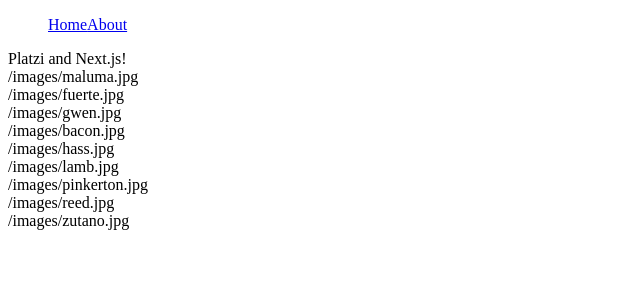
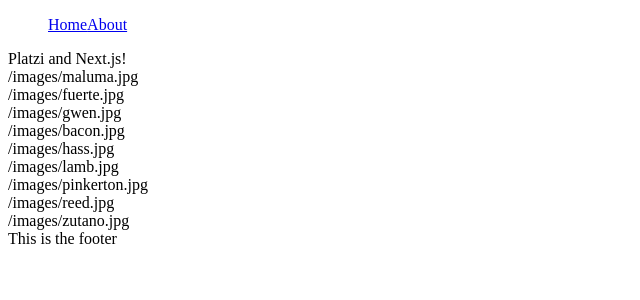
Before and after one commit to jorgearojas25/NextAvocado, a Next.js app: page / in a window 1280 px wide. Shown: the top 300 px of the page, without its empty margins (0-640 px from the left). Built offline with nearby package versions, Linux system fonts and the light colour scheme.

Commit message:
feature: extended app componente to layout

```diff
--- /dev/null
+++ b/components/Layout/Layout.tsx
@@ -0,0 +1,14 @@
+import Navbar from 'components/Navbar/Navbar'
+import React from 'react'
+
+const Layout: React.FC = ({ children }) => {
+  return (
+    <div>
+      <Navbar />
+      {children}
+      <footer>This is the footer</footer>
+    </div>
+  )
+}
+
+export default Layout
--- /dev/null
+++ b/pages/_app.tsx
@@ -0,0 +1,10 @@
+import { AppProps } from 'next/app'
+import Layout from 'components/Layout/Layout'
+
+export default function MyApp({ Component, pageProps }: AppProps) {
+  return (
+    <Layout>
+      <Component {...pageProps} />
+    </Layout>
+  )
+}
--- a/pages/about/index.tsx
+++ b/pages/about/index.tsx
@@ -1,10 +1,8 @@
 import React from 'react'
-import Navbar from '../../components/Navbar/Navbar'
 
 const AboutPage = () => {
   return (
     <section>
-      <Navbar />
       <h1>Sobre los aguacates</h1>
     </section>
   )
--- a/pages/index.tsx
+++ b/pages/index.tsx
@@ -11,7 +11,6 @@
   }, [])
   return (
     <div>
-      <Navbar />
       <div>Platzi and Next.js!</div>
       {productList.map((product) => (
         <div> {product.image} </div>
```
